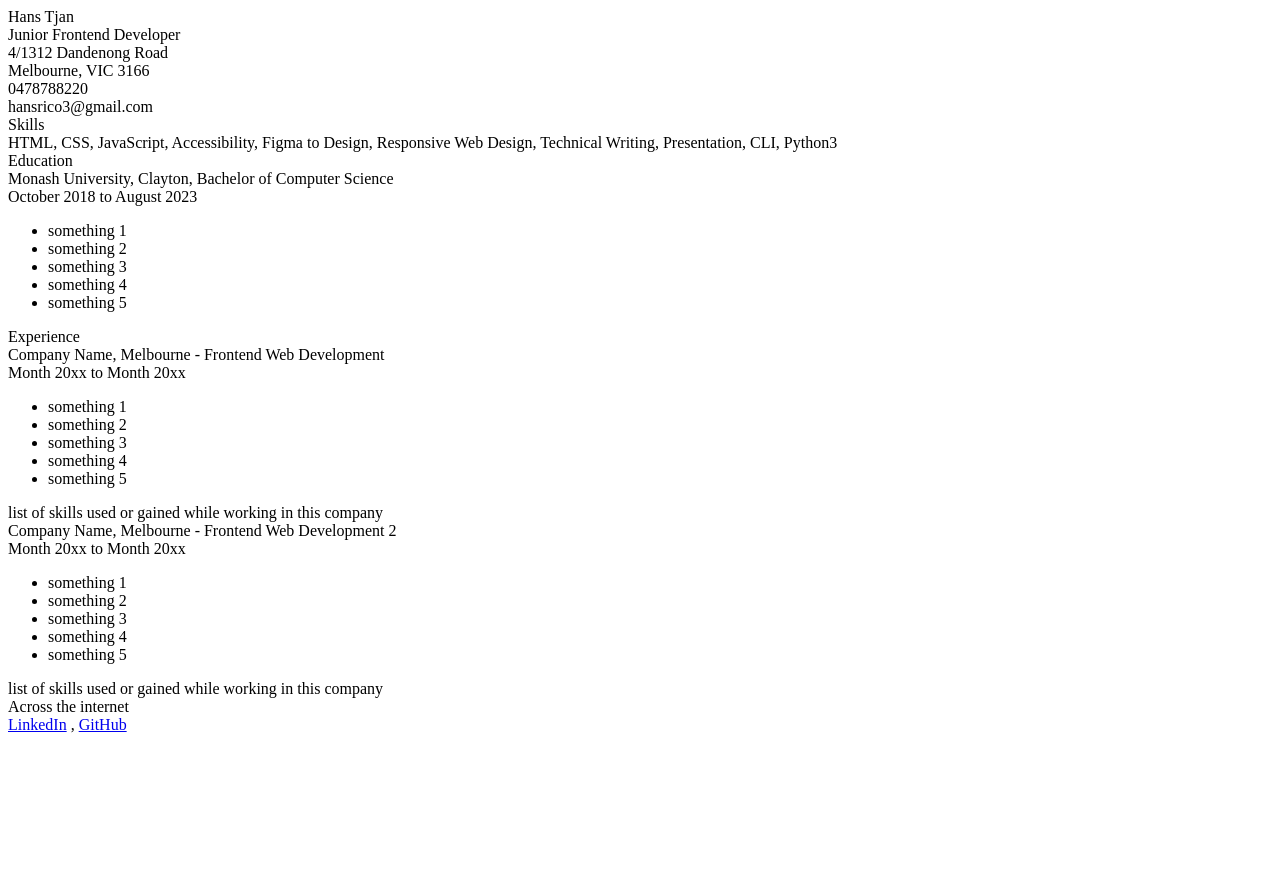
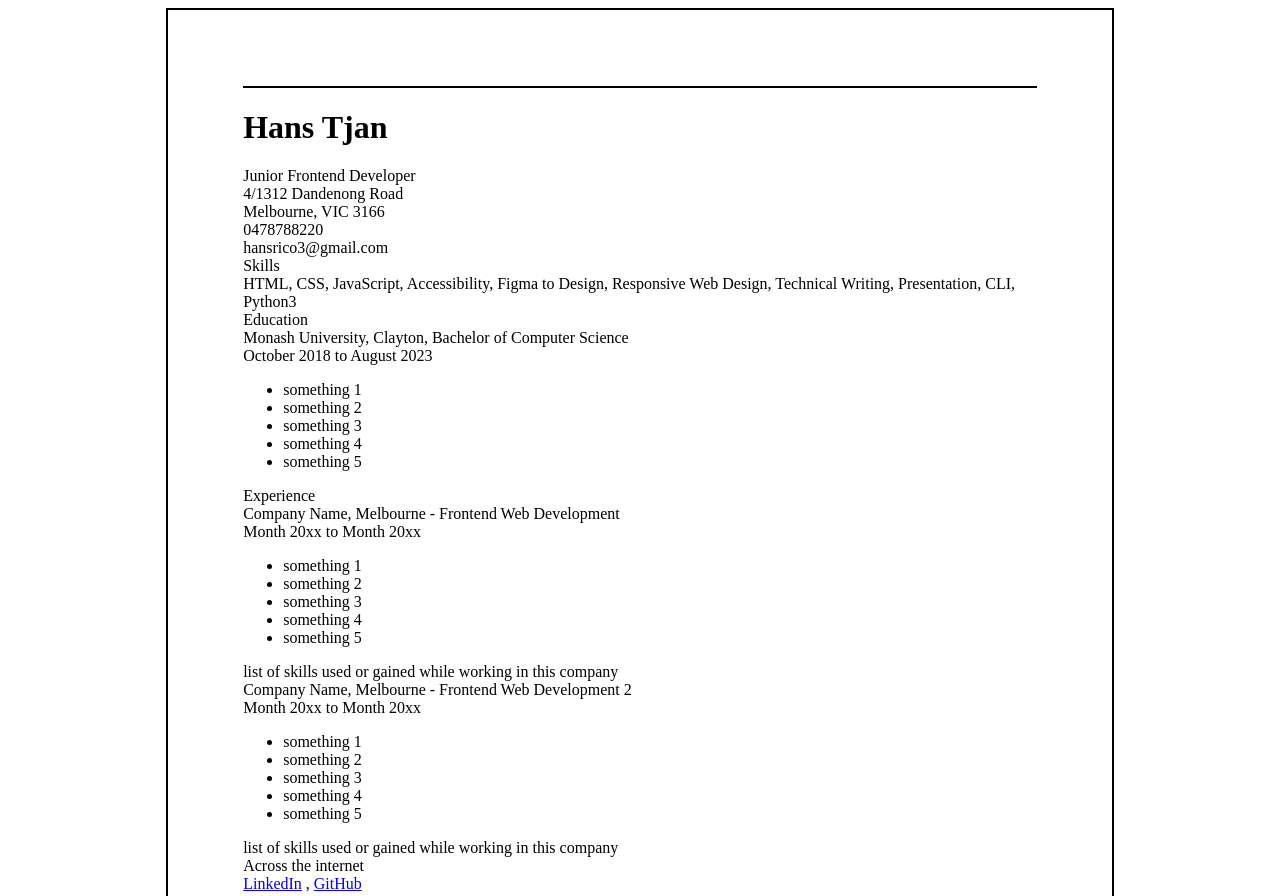
Before and after one commit to hansr3/single-page-cv, a plain HTML site: page single-page-cv/index.html in a window 1280 px wide. Shown: the top 896 px of the page. Before the commit the page ends 800 px from the top, so only its background shows below. Drawn offline with Linux system fonts and the light colour scheme.

Commit message:
update html&css: Add header line

```diff
--- a/single-page-cv/index.html
+++ b/single-page-cv/index.html
@@ -4,13 +4,14 @@
     <meta charset="UTF-8">
     <meta name="viewport" content="width=device-width, initial-scale=1.0">
     <title>Document</title>
+    <link rel="stylesheet" href="./styles.css">
 </head>
 <body>
     <header>
-        Hans Tjan
+        <div class="header_line"></div>
+        <h1>Hans Tjan</h1>
     </header>
     <main>
-
         <div class="personal_info">
             <div class="role_skill">
                 Junior Frontend Developer
--- a/single-page-cv/styles.css
+++ b/single-page-cv/styles.css
@@ -0,0 +1,13 @@
+body{
+    /* place-content: center; */
+    place-self: center;
+    height: 29.7cm;
+    width: 21cm;
+    padding: 2cm;
+    border: 2.5px solid black;
+
+}
+
+.header_line{
+    border-bottom: 2.5px solid black;
+}
```
